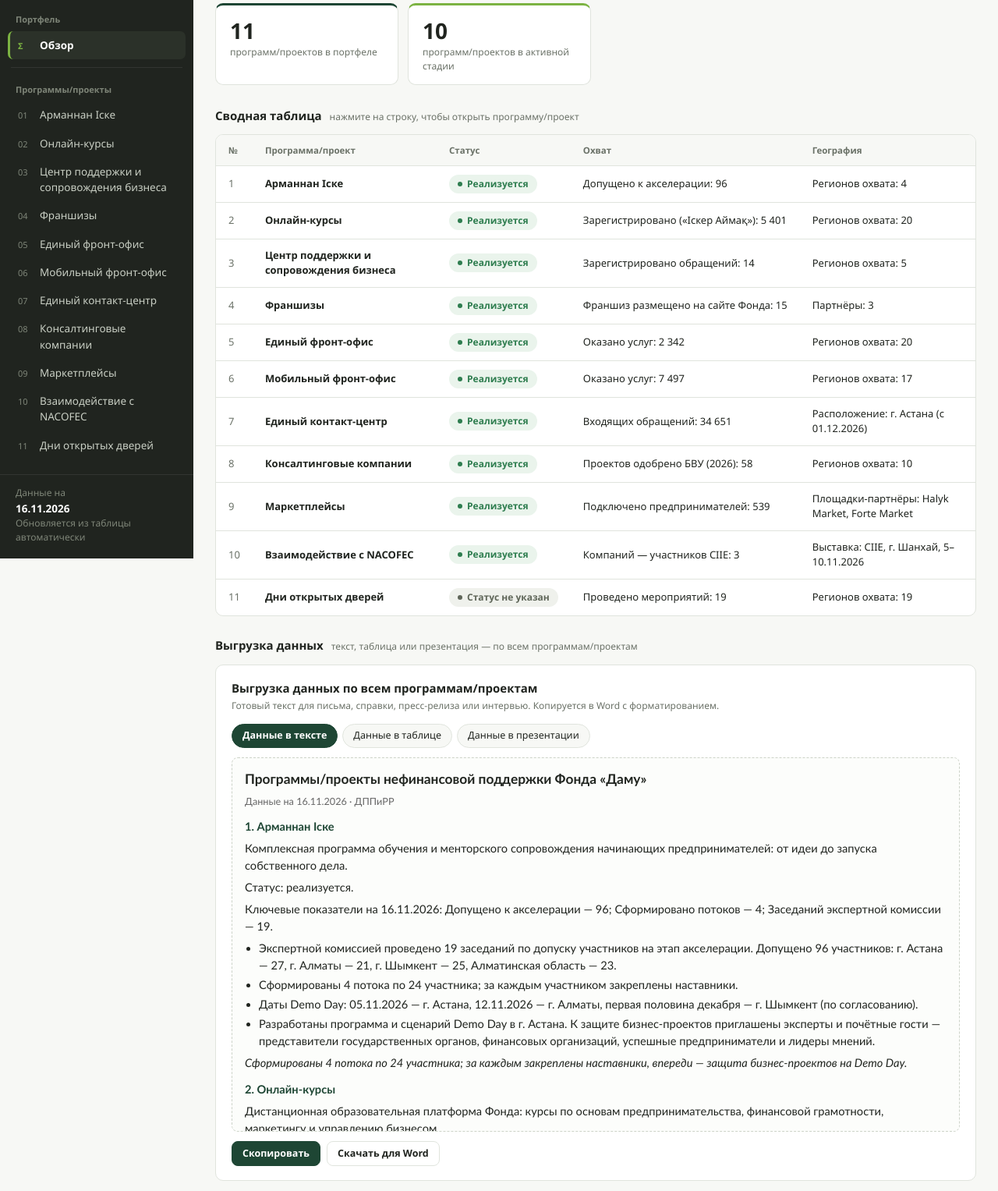
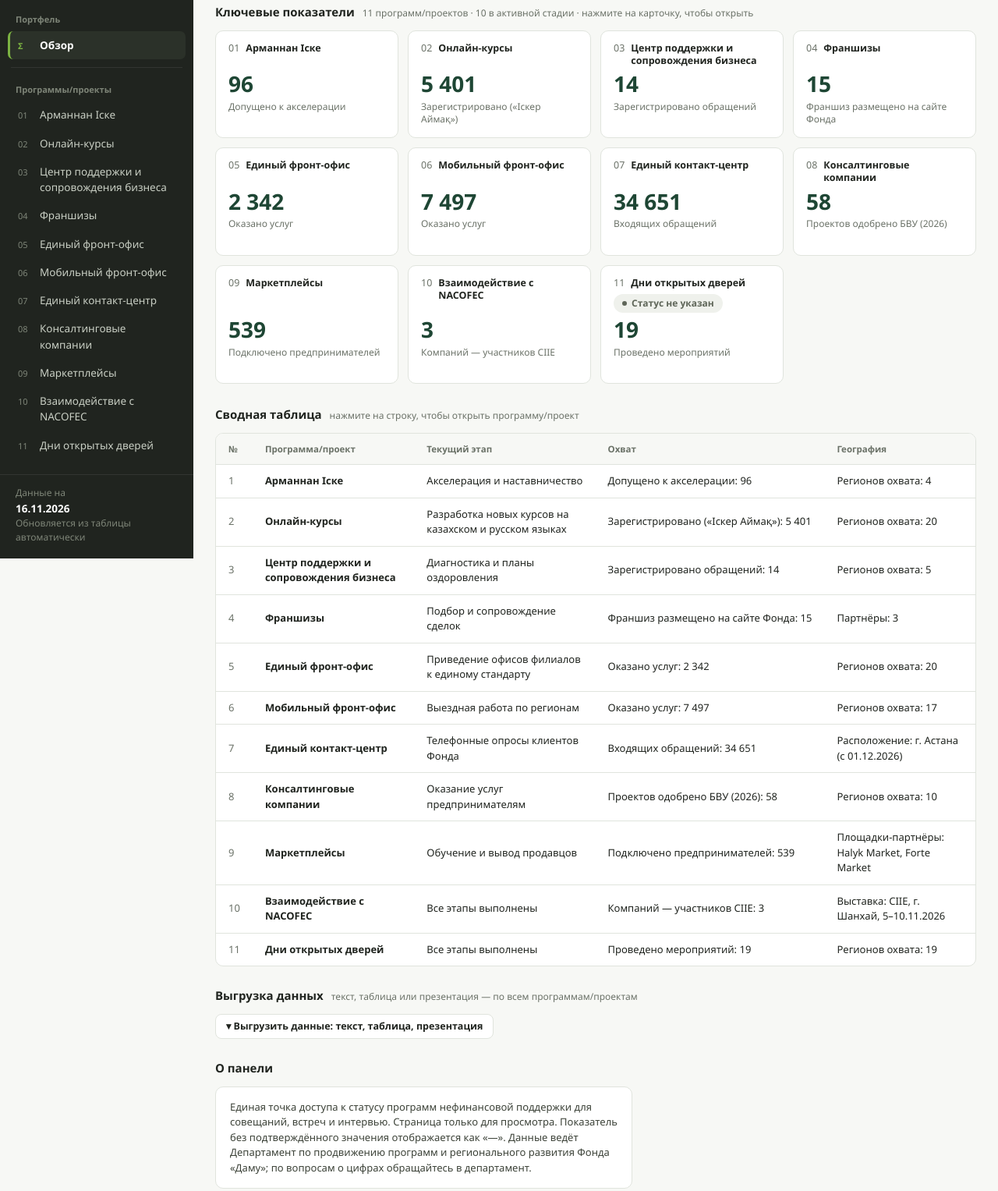
Before and after one commit to dppirr-damu/dppirr-damu.github.io, a plain HTML site: page index.html in a window 1280 px wide. Shown: the part 84-1611 px from the top of the page at 78% size. Drawn offline with Linux system fonts and the light colour scheme.

Commit message:
Обзор и страница программы: карточки показателей, текущий этап, ход реализации
- Обзор: вместо двух плиток — 11 карточек с главным показателем каждой
  программы/проекта (первая заполненная строка «Охват»); клик открывает
  программу; статус показывается на карточке, только если он не «Реализуется».
- Сводная таблица: колонка «Текущий этап» вместо «Статус».
- Страница программы: раздел «Ход реализации» после основных цифр.
- Выгрузка (текст, таблица, презентация) свёрнута в кнопку.

Co-Authored-By: Claude Opus 5.5 <noreply@anthropic.com>
Claude-Session: https://claude.ai/code/session_01NpxsAR9L2KTpxHBYPJq9x7

```diff
--- a/index.html
+++ b/index.html
@@ -154,6 +154,8 @@
     display: flex; align-items: baseline; gap: 10px;
   }
   .section-title .hint { font-size: 12px; font-weight: 400; color: var(--muted); }
+  .view > .section-title:first-child { margin-top: 0; }
+  #program-brief { margin-top: 16px; }
   .section-title .btn { margin-left: auto; }
 
   /* ================= Summary table ================= */
@@ -210,6 +212,31 @@
   .tl-item.now .tl-date { color: var(--amber); font-weight: 600; }
 
   /* ================= Chart card (для скриншотов) ================= */
+  /* Карточки ключевых показателей на обзоре */
+  .prog-cards { display: grid; grid-template-columns: repeat(auto-fill, minmax(230px, 1fr)); gap: 12px; margin-bottom: 28px; }
+  .pcard {
+    background: var(--card); border: 1px solid var(--line); border-radius: var(--radius);
+    padding: 14px 16px 15px; cursor: pointer; text-align: left; font: inherit; color: inherit;
+    display: flex; flex-direction: column; gap: 6px; min-height: 132px;
+    transition: border-color .12s ease, box-shadow .12s ease;
+  }
+  .pcard:hover, .pcard:focus-visible { border-color: var(--lime); box-shadow: 0 2px 10px rgba(30,70,52,.08); outline: none; }
+  .pcard-top { display: flex; align-items: baseline; gap: 8px; font-size: 12.5px; font-weight: 600; color: var(--ink); line-height: 1.3; }
+  .pcard-top .idx { color: var(--muted); font-weight: 500; font-feature-settings: "tnum" 1; }
+  .pcard-value { font-family: var(--font-display); font-size: 28px; font-weight: 800; color: var(--pine); line-height: 1.1; margin-top: auto; font-feature-settings: "tnum" 1; }
+  .pcard-value.empty { color: #B9BFB3; }
+  .pcard-label { font-size: 12px; color: var(--muted); line-height: 1.35; min-height: 2.7em; }
+  .pcard .chip { align-self: flex-start; }
+
+  /* Ход реализации на странице программы */
+  .progress-list { margin: 12px 0 0; padding-left: 0; list-style: none; display: grid; gap: 10px; }
+  .progress-list li { position: relative; padding-left: 18px; font-size: 13.5px; line-height: 1.55; }
+  .progress-list li::before { content: ""; position: absolute; left: 2px; top: .62em; width: 7px; height: 7px; border-radius: 2px; background: var(--lime); }
+
+  /* Свёрнутая выгрузка */
+  .brief-toggle { display: inline-flex; align-items: center; gap: 8px; }
+  .brief-slot { margin-top: 12px; }
+
   .chart-card {
     margin-top: 14px;
     background: var(--card); border: 1px solid var(--line); border-radius: var(--radius);
@@ -368,6 +395,9 @@
   @media (max-width: 560px) {
     .kpis { grid-template-columns: 1fr 1fr; gap: 8px; }
     .kpi-value { font-size: 22px; }
+    .prog-cards { grid-template-columns: 1fr 1fr; gap: 8px; }
+    .pcard { padding: 12px; min-height: 118px; }
+    .pcard-value { font-size: 22px; }
     .prog-title { font-size: 21px; }
     th:nth-child(5), td:nth-child(5) { display: none; }
     .edit-row { grid-template-columns: 1fr 80px 80px 28px; }
@@ -420,7 +450,11 @@
 
       <!-- ======= VIEW: Overview ======= -->
       <section class="view" id="view-overview">
-        <div class="kpis" id="kpis"></div>
+        <div class="section-title">
+          Ключевые показатели
+          <span class="hint" id="kpi-hint"></span>
+        </div>
+        <div class="prog-cards" id="kpis"></div>
 
         <div class="section-title">
           Сводная таблица
@@ -429,7 +463,7 @@
         <div class="table-card">
           <table>
             <thead>
-              <tr><th>№</th><th>Программа/проект</th><th>Статус</th><th>Охват</th><th>География</th></tr>
+              <tr><th>№</th><th>Программа/проект</th><th>Текущий этап</th><th>Охват</th><th>География</th></tr>
             </thead>
             <tbody id="summary-body"></tbody>
           </table>
@@ -1477,7 +1511,7 @@ function renderAll(keepScroll) {
   renderNav();
   renderKpis();
   renderSummary();
-  renderBrief($("overview-brief"), state.programs.map((_, i) => i));
+  mountBrief($("overview-brief"), state.programs.map((_, i) => i), "overview");
   applyRoute(keepScroll);
 }
 
@@ -1494,12 +1528,37 @@ function renderNav() {
     </button>`).join("");
 }
 
+/* Главный показатель направления — первая строка «Охват» с заполненным значением */
+function mainMetric(p) {
+  const r = (p.reach || []).find((row) => F(row[1]));
+  return r ? { value: r[1], label: r[0] } : null;
+}
+/* Текущий этап: «в работе», иначе ближайший впереди, иначе отметка о завершении */
+function currentStage(p) {
+  const st = p.stages || [];
+  const now = st.find((x) => x.state === "now");
+  if (now) return now.name;
+  const next = st.find((x) => x.state === "next");
+  if (next) return "Далее: " + next.name;
+  if (st.length && st.every((x) => x.state === "done")) return "Все этапы выполнены";
+  return "—";
+}
+
 function renderKpis() {
   const activeCount = state.programs.filter((p) => p.status === "active").length;
-  $("kpis").innerHTML = `
-    <div class="kpi"><div class="kpi-value num">${state.programs.length}</div><div class="kpi-label">программ/проектов в портфеле</div></div>
-    <div class="kpi accent"><div class="kpi-value num">${activeCount}</div><div class="kpi-label">программ/проектов в активной стадии</div></div>
-  `;
+  $("kpi-hint").textContent = `${state.programs.length} программ/проектов · ${activeCount} в активной стадии · нажмите на карточку, чтобы открыть`;
+  $("kpis").innerHTML = state.programs.map((p, i) => {
+    const m = mainMetric(p);
+    const s = STATUS[p.status] || STATUS.unknown;
+    return `
+    <button class="pcard" type="button" data-card="${i}" aria-label="Открыть: ${esc(p.name)}">
+      <div class="pcard-top"><span class="idx">${String(i + 1).padStart(2, "0")}</span><span>${esc(p.name)}</span></div>
+      ${p.status !== "active" ? `<span class="chip ${s.cls}">${s.label}</span>` : ""}
+      <div class="pcard-value${m ? "" : " empty"}">${m ? esc(m.value) : "—"}</div>
+      <div class="pcard-label">${m ? esc(m.label) : "Показатели уточняются"}</div>
+    </button>`;
+  }).join("");
+  $("kpis").querySelectorAll("[data-card]").forEach((b) => { b.onclick = () => go(+b.dataset.card); });
 }
 
 function renderSummary() {
@@ -1511,7 +1570,7 @@ function renderSummary() {
       <tr data-route="${i}" tabindex="0" role="link" aria-label="Открыть: ${esc(p.name)}">
         <td class="idx">${i + 1}</td>
         <td><b>${esc(p.name)}</b></td>
-        <td><span class="chip ${s.cls}">${s.label}</span></td>
+        <td>${esc(currentStage(p))}</td>
         <td class="v num">${reachMain}</td>
         <td>${geoMain}</td>
       </tr>`;
@@ -1614,6 +1673,22 @@ const FORMATS = {
 };
 
 const BRIEF_KEY = "damu-export-format";
+/* Выгрузка свёрнута по умолчанию: кнопка раскрывает блок; состояние помнится до перезагрузки */
+const briefOpen = new Set();
+function mountBrief(el, idxs, key) {
+  if (!el) return;
+  const open = briefOpen.has(key);
+  el.innerHTML = `
+    <button class="btn brief-toggle" type="button" aria-expanded="${open}">${open ? "▴ Свернуть выгрузку" : "▾ Выгрузить данные: текст, таблица, презентация"}</button>
+    <div class="brief-slot"${open ? "" : " hidden"}></div>`;
+  const slot = el.querySelector(".brief-slot");
+  if (open) renderBrief(slot, idxs);
+  el.querySelector(".brief-toggle").onclick = () => {
+    if (briefOpen.has(key)) briefOpen.delete(key); else briefOpen.add(key);
+    mountBrief(el, idxs, key);
+  };
+}
+
 let briefFmt = (() => { try { return localStorage.getItem(BRIEF_KEY) || "text"; } catch { return "text"; } })();
 
 const FONT = "font-family:Calibri,Arial,sans-serif;";
@@ -1898,11 +1973,13 @@ function renderProgram(i) {
         </div>
       </div>
     </div>
+    ${(p.progress || []).filter(F).length ? `<div class="chart-card"><div class="chart-title">Ход реализации</div>
+      <ul class="progress-list">${p.progress.filter(F).map((t) => `<li>${esc(t)}</li>`).join("")}</ul></div>` : ""}
     ${renderCharts(p)}
     ${F(p.conclusion) ? `<div class="conclusion"><div class="lbl">Вывод</div>${esc(p.conclusion)}</div>` : ""}
     <div id="program-brief"></div>
   `;
-  renderBrief($("program-brief"), [i]);
+  mountBrief($("program-brief"), [i], "program");
   const editBtn = $("btn-edit-program");
   if (!EDIT_MODE) editBtn.hidden = true;
   else if (LIVE) { editBtn.textContent = "Редактировать в таблице ↗"; editBtn.onclick = openSheet; }
```
